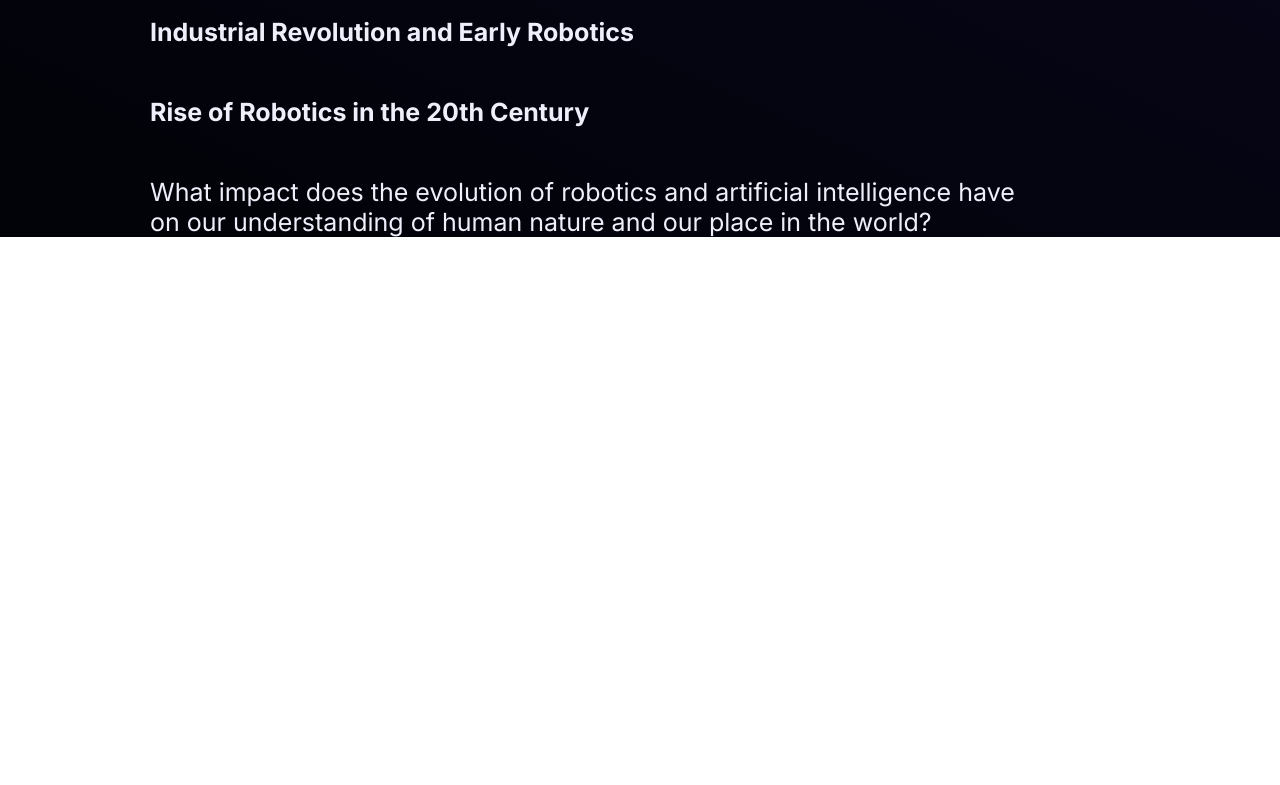
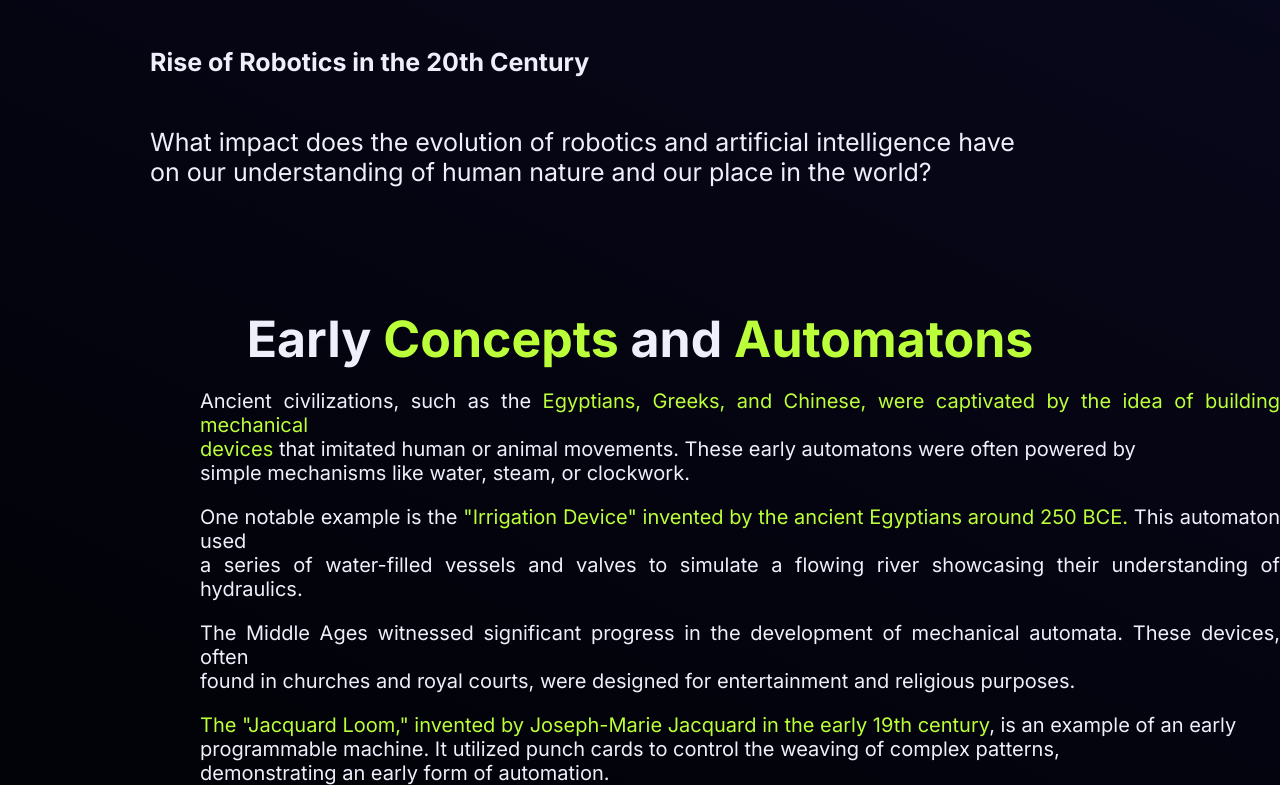
Before and after one commit to AMKolev22/biot-site, a website: page client/dist/robots-history-article.html in a window 1280 px wide. Shown: the part 1347-2132 px from the top of the page. Before the commit the page ends 1584 px from the top, so only its background shows below. Drawn offline with Linux system fonts and the light colour scheme.

Commit message:
add text on the firts point

```diff
--- a/client/src/scss/main.css
+++ b/client/src/scss/main.css
@@ -758,7 +758,7 @@ font-size: 1.5rem;
 .img-article .history-img{
   width: auto;
   height: 60rem;
-  margin-top: 15rem;
+  margin-top: 10rem;
   margin-left: 15rem;
 }
 .table-content .robots-content{
@@ -773,3 +773,23 @@ font-size: 1.5rem;
   margin-left: 15rem;
   font-size: 2.5rem;
 }
+.firts-part .early-years{
+  color: var(--text-color);
+  font-size: 5rem;
+  margin-top: 5rem;
+  text-align: center;
+}
+.firts-part .early-years .the-objects{
+  color: var(--secondary-color);
+}
+
+.firts-part .ancient-civilizations{
+  color:var(--text-color);
+  font-size: 2rem;
+  text-align:justify;
+  margin-left: 20rem;
+  margin-top: 2rem;
+}
+.firts-part .ancient-civilizations .civilizations{
+  color:var(--secondary-color);
+}
```
Also changed, not shown: client/dist/robots-history-article.html.
